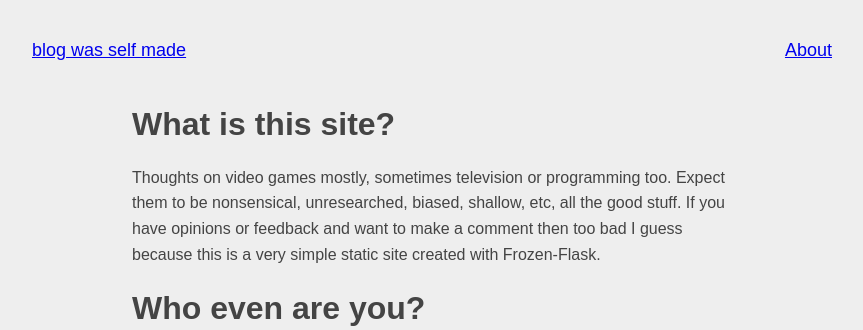
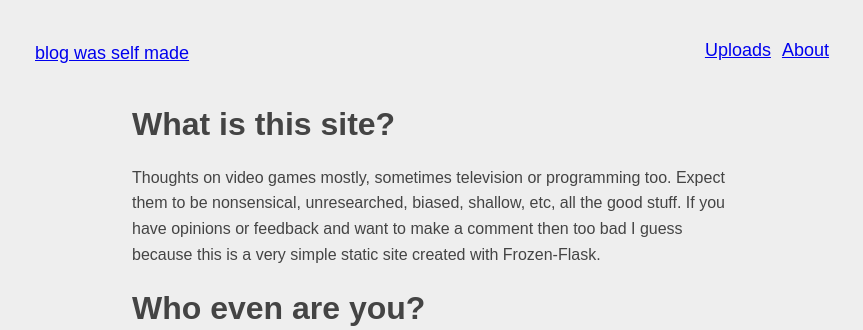
Before and after one commit to gregor-smith/muhblog, a Flask app: page /about/ in a window 1280 px wide. Shown: the top 330 px of the page, without its empty margins (208-1071 px from the left). Run offline with Flask 2, Linux system fonts and the light colour scheme.

Commit message:
uploads link in the nav bar

```diff
--- a/muhblog/__init__.py
+++ b/muhblog/__init__.py
@@ -1,7 +1,6 @@
 import os
 import ctypes
 import shutil
-import functools
 import subprocess
 from pathlib import Path
 from datetime import datetime
@@ -128,7 +127,7 @@ def entry_view(title_slug, **kwargs):
     conditions = (date_condition(attribute, int(kwargs[attribute]))
                   for attribute in ['year', 'month', 'day'])
     entries = archive.filter(*conditions,
-                                 lambda entry: entry.title_slug == title_slug)
+                             lambda entry: entry.title_slug == title_slug)
     try:
         entry = next(entries)
     except StopIteration:
@@ -152,11 +151,12 @@ app.jinja_env.filters['format_datetime'] = format_datetime
 @app.route('/uploads/<path:filename>')
 def uploads_view(filename=None):
     uploads_directory = app.config['BLOG_UPLOADS_DIRECTORY']
-    if filename is not None:
-        return flask.send_from_directory(str(uploads_directory), filename)
-    return flask.render_template('uploads.html', title='Uploads',
-                                 timestamp_parser=datetime.fromtimestamp,
-                                 directory=Path(uploads_directory))
+    if filename is None:
+        return flask.render_template('uploads.html', title='Uploads',
+                                     timestamp_parser=datetime.fromtimestamp,
+                                     directory=Path(uploads_directory))
+    return flask.send_from_directory(str(uploads_directory), filename)
+    flask.send_file()
 
 @click.group()
 @click.option('--config-path', envvar='BLOG_CONFIG_PATH',
@@ -170,26 +170,21 @@ def main(config_path):
 def freeze():
     freezer.freeze()
 
-def push_frozen_git(silent=False):
-    if silent:
-        kwargs = {'stdout': subprocess.PIPE, 'stderr': subprocess.PIPE}
-    else:
-        kwargs = {}
-    run_subprocess = functools.partial(subprocess.run, **kwargs)
-
+def push_frozen_git(message=None):
     cwd = os.getcwd()
     try:
         os.chdir(app.config['FREEZER_DESTINATION'])
-        run_subprocess(['git', 'add', '*'])
-        run_subprocess(['git', 'commit', '-a', '-m',
-                        'automated commit at {}'.format(format_datetime())])
-        run_subprocess(['git', 'push'])
+        subprocess.run(['git', 'add', '*'])
+        subprocess.run(['git', 'commit', '-a', '-m', message])
+        subprocess.run(['git', 'push'])
     finally:
         os.chdir(cwd)
 
 @main.command()
-def push():
-    push_frozen_git()
+@click.option('-m', '--message',
+              default=lambda: 'push called at {}'.format(datetime.now()))
+def push(message):
+    push_frozen_git(message)
 
 @main.command()
 @click.argument('path', type=click.Path(exists=True, dir_okay=False))
@@ -227,7 +222,8 @@ def upload(path, url, push, overwrite, rename, clipboard):
         print('symlink created:', destination)
 
     if push:
-        push_frozen_git(silent=True)
+        freezer.freeze()
+        push_frozen_git('uploaded {} at {}'.format(name, datetime.now()))
     if url is not None:
         with app.test_request_context():
             file_url = url + flask.url_for('uploads_view', filename=name)
--- a/muhblog/static/stylesheet.css
+++ b/muhblog/static/stylesheet.css
@@ -12,8 +12,21 @@ nav {
     height: 25px;
 }
 
-.about_link {
+.title_link {
+    margin: 3px;
+    float: left;
+}
+
+.other_links {
     float: right;
+    margin: 0;
+    padding: 0;
+    list-style: none;
+}
+
+.other_links li {
+    margin: 3px;
+    display: inline;
 }
 
 .content {
--- a/muhblog/templates/base.html
+++ b/muhblog/templates/base.html
@@ -4,14 +4,26 @@
 <html>
     <head>
         <meta charset="utf-8">
-        <title>{{ BLOG_TITLE if title is none else '{} | {}'.format(title, BLOG_TITLE) }}</title>
-        <link rel="stylesheet" type="text/css" href="{{ url_for('static', filename='stylesheet.css') }}"/>
-        <link rel="icon" type="image/png" href="{{ url_for('static', filename='favicon.png') }}"/>
+        <title>{{ BLOG_TITLE if title is none else
+                  '{} | {}'.format(title, BLOG_TITLE) }}</title>
+        <link rel="stylesheet" type="text/css"
+         href="{{ url_for('static', filename='stylesheet.css') }}"/>
+        <link rel="icon" type="image/png"
+         href="{{ url_for('static', filename='favicon.png') }}"/>
     </head>
     <body>
         <nav>
-            <a href="{{ url_for('archive_view') }}" class="blog_title_link">{{ BLOG_TITLE }}</a>
-            <a href="{{ url_for('about_view') }}" class="about_link">About</a>
+            <a href="{{ url_for('archive_view') }}" class="title_link">
+                {{ BLOG_TITLE }}
+            </a>
+            <ul class="other_links">
+                <li>
+                    <a href="{{ url_for('uploads_view') }}">Uploads</a>
+                </li>
+                <li>
+                    <a href="{{ url_for('about_view') }}">About</a>
+                </li>
+            </ul>
         </nav>
         <div class="content">
         {% block content %}{% endblock %}
```
